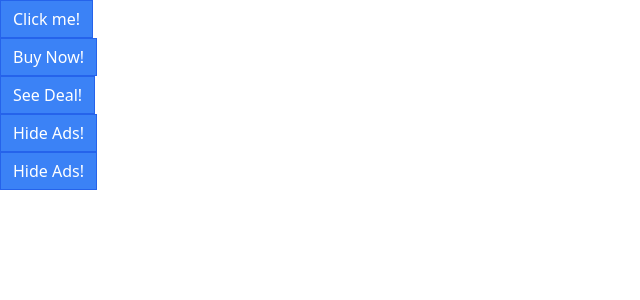
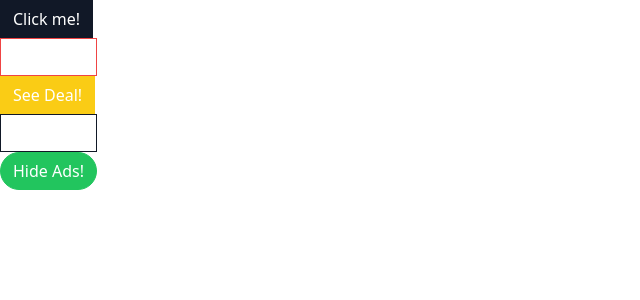
Before and after one commit to sowmyakota/ReactRefresh, a React (Create React App) app in the folder Section10/customnavigation/: page / in a window 1280 px wide. Shown: the top 300 px of the page, without its empty margins (0-640 px from the left). Built offline with nearby package versions, Linux system fonts and the light colour scheme.

Commit message:
Added variations

```diff
--- a/Section10/customnavigation/package.json
+++ b/Section10/customnavigation/package.json
@@ -6,6 +6,7 @@
     "@testing-library/jest-dom": "^5.16.5",
     "@testing-library/react": "^13.4.0",
     "@testing-library/user-event": "^13.5.0",
+    "classnames": "^2.3.2",
     "prop-types": "^15.8.1",
     "react": "^18.2.0",
     "react-dom": "^18.2.0",
--- a/Section10/customnavigation/src/App.js
+++ b/Section10/customnavigation/src/App.js
@@ -4,9 +4,7 @@
   return (
     <div>
       <div>
-        <Button primary rounded outline>
-          Click me!
-        </Button>
+        <Button secondary>Click me!</Button>
       </div>
       <div>
         <Button danger outline>
@@ -22,7 +20,7 @@
         </Button>
       </div>
       <div>
-        <Button secondary rounded>
+        <Button success rounded>
           Hide Ads!
         </Button>
       </div>
--- a/Section10/customnavigation/src/Button.js
+++ b/Section10/customnavigation/src/Button.js
@@ -1,4 +1,5 @@
 import PropTypes from "prop-types";
+import className from "classnames";
 
 function Button({
   children,
@@ -8,12 +9,23 @@
   danger,
   outline,
   rounded,
+  secondary,
 }) {
-  return (
-    <button className="px-3 py-1.5 border border-blue-600 bg-blue-500 text-white">
-      {children}
-    </button>
-  );
+  const classes = className("px-3 py-1.5 border", {
+    "border-blue-500 bg-blue-500 text-white": primary,
+    "border-gray-900 bg-gray-900 text-white": secondary,
+    "border-green-500 bg-green-500 text-white": success,
+    "border-yellow-400 bg-yellow-400 text-white": warning,
+    "border-red-500 bg-red-500 text-white": danger,
+    "rounded-full": rounded,
+    "bg-white": outline,
+    "text-blue-500": outline && primary,
+    "text-gray-900": outline && secondary,
+    "text-green-500": outline && success,
+    "text-yellow-400": outline && warning,
+    "text-red-500": outline && danger,
+  });
+  return <button className={classes}>{children}</button>;
 }
 
 Button.propTypes = {
```
Also changed, not shown: 1 other file (tests, documents, lock files or other folders).
